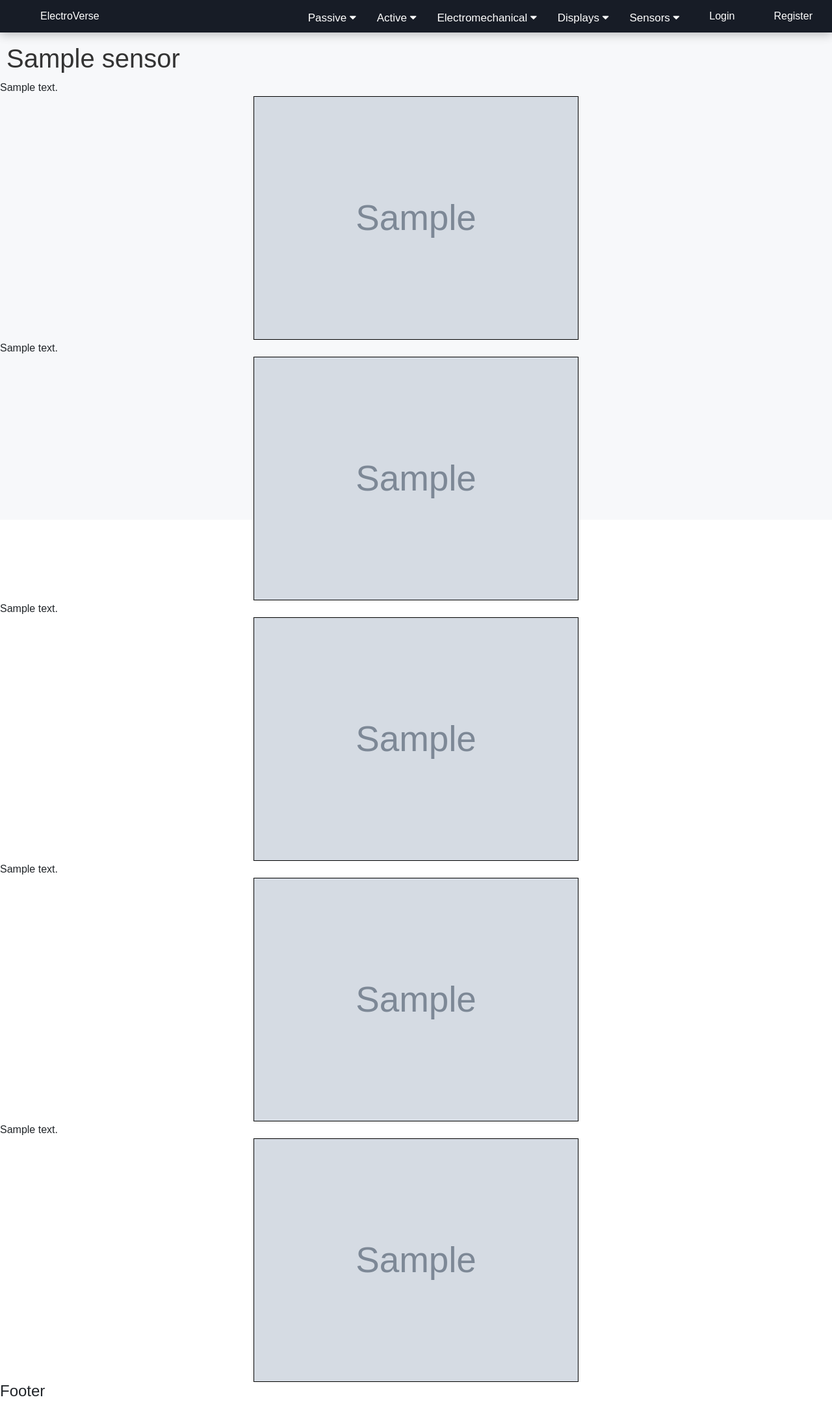
After one commit to Yyuichiii/ElectroVerse, a Django app: a page that uses Accounts/templates/Accounts/base.html in a window 1280 px wide. The commit adds this page. Shown: the whole page at 65% size. Run offline with Django 5.2, Linux system fonts and the light colour scheme; tables that the repository leaves empty hold one stand-in row (values such as "Sample post"); grey boxes marked "Sample" are stand-in pictures.

Commit message:
Added model for Electromechanical,Display and Sensor

```diff
--- a/Accounts/templates/Accounts/base.html
+++ b/Accounts/templates/Accounts/base.html
@@ -49,11 +49,11 @@
                 <button class="dropbtn" style="font-size:24.4px;margin-top:2px;">Electromechanical <i
                         class="fa fa-caret-down"></i></button>
                 <div class="dropdown-content">
-                    <a href="#">Relays</a>
-                    <a href="#">Switches</a>
-                    <a href="#">Motors</a>
-                    <a href="#">Solenoids</a>
-                    <a href="#">Fans & Blowers</a>
+                    <a href="{% url 'Electromechanical' type='Relay' %}">Relays</a>
+                    <a href="{% url 'Electromechanical' type='Switch' %}">Switches</a>
+                    <a href="{% url 'Electromechanical' type='Motor' %}">Motors</a>
+                    <a href="{% url 'Electromechanical' type='Solenoid' %}">Solenoids</a>
+                    <a href="{% url 'Electromechanical' type='Actuator' %}">Actuators</a>
                 </div>
             </li>
             <!-- Dropdown for Displays -->
@@ -61,22 +61,22 @@
                 <button class="dropbtn" style="font-size:25px;margin-top:2px;">Displays <i
                         class="fa fa-caret-down"></i></button>
                 <div class="dropdown-content">
-                    <a href="#">LCD Display</a>
-                    <a href="#">LED</a>
-                    <a href="#">OLED</a>
-                    <a href="#">TFT</a>
-                    <a href="#">TouchScreen</a>
+                    <a href="{% url 'Display' type='LCD' %}">LCD Display</a>
+                    <a href="{% url 'Display' type='LED' %}">LED</a>
+                    <a href="{% url 'Display' type='OLED' %}">OLED</a>
+                    <a href="{% url 'Display' type='TFT' %}">TFT</a>
+                    <a href="{% url 'Display' type='TouchScreen' %}">TouchScreen</a>
                 </div>
             </li>
             <!-- Dropdown for Sensors -->
             <li class="dropdown">
                 <button class="dropbtn" style="font-size:25px;">Sensors <i class="fa fa-caret-down"></i></button>
                 <div class="dropdown-content">
-                    <a href="#">Temperature Sensor</a>
-                    <a href="#">Pressure Sensor</a>
-                    <a href="#">Motion Sensor</a>
-                    <a href="#">Light Sensor</a>
-                    <a href="#">Gas Sensor</a>
+                    <a href="{% url 'Sensor' type='Temperature' %}">Temperature Sensor</a>
+                    <a href="{% url 'Sensor' type='Pressure' %}">Pressure Sensor</a>
+                    <a href="{% url 'Sensor' type='Motion' %}">Motion Sensor</a>
+                    <a href="{% url 'Sensor' type='Light' %}">Light Sensor</a>
+                    <a href="{% url 'Sensor' type='Gas' %}">Gas Sensor</a>
                 </div>
             </li>
             {% if not request.user.is_authenticated %}
@@ -134,31 +134,31 @@
             <li class="hideOnMobile dropdown">
                 <button class="dropbtn">Electromechanical <i class="fa fa-caret-down"></i></button>
                 <div class="dropdown-content">
-                    <a href="#">Relays</a>
-                    <a href="#">Switches</a>
-                    <a href="#">Motors</a>
-                    <a href="#">Solenoids</a>
-                    <a href="#">Fans & Blowers</a>
+                    <a href="{% url 'Electromechanical' type='Relay' %}">Relays</a>
+                    <a href="{% url 'Electromechanical' type='Switch' %}">Switches</a>
+                    <a href="{% url 'Electromechanical' type='Motor' %}">Motors</a>
+                    <a href="{% url 'Electromechanical' type='Solenoid' %}">Solenoids</a>
+                    <a href="{% url 'Electromechanical' type='Actuator' %}">Actuators</a>
                 </div>
             </li>
             <li class="hideOnMobile dropdown">
                 <button class="dropbtn">Displays <i class="fa fa-caret-down"></i></button>
                 <div class="dropdown-content">
-                    <a href="#">LCD Display</a>
-                    <a href="#">LED</a>
-                    <a href="#">OLED</a>
-                    <a href="#">TFT</a>
-                    <a href="#">TouchScreen</a>
+                    <a href="{% url 'Display' type='LCD' %}">LCD Display</a>
+                    <a href="{% url 'Display' type='LED' %}">LED</a>
+                    <a href="{% url 'Display' type='OLED' %}">OLED</a>
+                    <a href="{% url 'Display' type='TFT' %}">TFT</a>
+                    <a href="{% url 'Display' type='TouchScreen' %}">TouchScreen</a>
                 </div>
             </li>
             <li class="hideOnMobile dropdown">
                 <button class="dropbtn">Sensors <i class="fa fa-caret-down"></i></button>
                 <div class="dropdown-content">
-                    <a href="#">Temperature Sensor</a>
-                    <a href="#">Pressure Sensor</a>
-                    <a href="#">Motion Sensor</a>
-                    <a href="#">Light Sensor</a>
-                    <a href="#">Gas Sensor</a>
+                    <a href="{% url 'Sensor' type='Temperature' %}">Temperature Sensor</a>
+                    <a href="{% url 'Sensor' type='Pressure' %}">Pressure Sensor</a>
+                    <a href="{% url 'Sensor' type='Motion' %}">Motion Sensor</a>
+                    <a href="{% url 'Sensor' type='Light' %}">Light Sensor</a>
+                    <a href="{% url 'Sensor' type='Gas' %}">Gas Sensor</a>
                 </div>
             </li>
             {% if not request.user.is_authenticated %}
--- a/Components/models.py
+++ b/Components/models.py
@@ -31,3 +31,53 @@ class Active(models.Model):
 
     def __str__(self):
         return self.type
+
+class BaseComponents(models.Model):
+    type=models.CharField(max_length=20,unique=True)
+    heading = models.CharField(max_length=100)
+    content1 = models.TextField(blank=True)
+    content2 = models.TextField(blank=True)
+    content3 = models.TextField(blank=True)
+    content4 = models.TextField(blank=True)
+    content5 = models.TextField(blank=True)
+
+    def __str__(self):
+        return self.type
+
+    class Meta:
+        abstract = True
+
+
+class Electromechanical(BaseComponents):
+    background_image = models.ImageField(upload_to='Electromechanical/',blank=True)
+    image1 = models.ImageField(upload_to='Electromechanical/',blank=True)
+    image2 = models.ImageField(upload_to='Electromechanical/',blank=True)
+    image3 = models.ImageField(upload_to='Electromechanical/',blank=True)
+    image4 = models.ImageField(upload_to='Electromechanical/',blank=True)
+    image5 = models.ImageField(upload_to='Electromechanical/',blank=True)
+
+    def __str__(self):
+        return self.type
+
+class Display(BaseComponents):
+    background_image = models.ImageField(upload_to='Display/',blank=True)
+    image1 = models.ImageField(upload_to='Display/',blank=True)
+    image2 = models.ImageField(upload_to='Display/',blank=True)
+    image3 = models.ImageField(upload_to='Display/',blank=True)
+    image4 = models.ImageField(upload_to='Display/',blank=True)
+    image5 = models.ImageField(upload_to='Display/',blank=True)
+
+    def __str__(self):
+        return self.type
+
+
+class Sensor(BaseComponents):
+    background_image = models.ImageField(upload_to='Sensor/',blank=True)
+    image1 = models.ImageField(upload_to='Sensor/',blank=True)
+    image2 = models.ImageField(upload_to='Sensor/',blank=True)
+    image3 = models.ImageField(upload_to='Sensor/',blank=True)
+    image4 = models.ImageField(upload_to='Sensor/',blank=True)
+    image5 = models.ImageField(upload_to='Sensor/',blank=True)
+
+    def __str__(self):
+        return self.type
--- /dev/null
+++ b/Components/templates/Components/Electromechanical.html
@@ -0,0 +1,96 @@
+{% extends 'Accounts/base.html' %}
+{% load static %}
+
+{% block title %}
+  {{component.heading}}
+{% endblock title %}
+
+{% block style_container %}
+  <style>
+    body {
+      font-family: "Arial", sans-serif;
+      line-height: 1.6;
+    }
+
+    body::before {
+      content: "";
+      position: fixed;
+      top: 0;
+      left: 0;
+      width: 100%;
+      height: 100%;
+      background-image: url('{{ component.background_image.url }}');
+      background-size: cover;
+      background-position: center;
+      background-repeat: no-repeat;
+      opacity: 0.2;
+      z-index: -1;
+    }
+
+    h1, h2, h3 {
+      color: #333;
+      margin-left: 10px;
+    }
+
+    p {
+      margin-bottom: 15px;
+      margin-left: 10px;
+    }
+
+    img {
+      max-width: 100%;
+      height: auto;
+      display: block;
+      margin: 0 auto;
+      box-sizing: border-box;
+      border: 1px solid black;
+      width: 100%;
+      max-width: 500px;
+    }
+
+    .transistor-symbol {
+      display: block;
+      margin: 20px auto;
+      max-width: 96%;
+    }
+  </style>
+{% endblock style_container %}
+
+{% block main-content %}
+  <h1>{{component.heading}}</h1>
+  {{component.content1|safe}}
+
+  {% if component.image1 %}
+    <img src="{{ component.image1.url }}" alt="image1" loading="lazy">
+  {% endif %}
+
+  {{component.content2|safe}}
+  {% if component.image2 %}
+    <img src="{{ component.image2.url }}" alt="image2" loading="lazy">
+  {% endif %}
+
+  {{component.content3|safe}}
+  {% if component.image3 %}
+    <img src="{{ component.image3.url }}" alt="image3" loading="lazy">
+  {% endif %}
+
+  {{component.content4|safe}}
+  {% if component.image4 %}
+    <img src="{{ component.image4.url }}" alt="image4" loading="lazy">
+  {% endif %}
+
+  {{component.content5|safe}}
+  {% if component.image5 %}
+    <img src="{{ component.image5.url }}" alt="image5" >
+  {% endif %}
+
+  <script>
+    document.addEventListener("DOMContentLoaded", function() {
+      var images = document.querySelectorAll("img[loading='lazy']");
+      images.forEach(function(img) {
+        img.setAttribute("loading", "lazy");
+      });
+    });
+  </script>
+
+{% endblock main-content %}
--- a/Components/urls.py
+++ b/Components/urls.py
@@ -3,7 +3,7 @@ from . import views
 urlpatterns = [
     path('passive/<str:type>/', views.passive,name='passive'),
     path('active/<str:type>/', views.active,name='active'),
-    # path('register/', views.registration,name='registration'),
-    # path('logout/', views.logout_view,name='logout'),
-
+    path('Electromechanical/<str:type>/', views.electromechanical,name='Electromechanical'),
+    path('Display/<str:type>/', views.display,name='Display'),
+    path('Sensor/<str:type>/', views.sensor,name='Sensor'),
 ]
--- a/Components/views.py
+++ b/Components/views.py
@@ -1,5 +1,5 @@
 from django.shortcuts import render,redirect
-from .models import Passive,Active
+from .models import Passive,Active,Electromechanical,Display,Sensor
 
 # Create your views here.
 def passive(request,type):
@@ -20,3 +20,29 @@ def active(request,type):
 
     except:
         return redirect('home')
+
+
+def electromechanical(request,type):
+    try:
+        component=Electromechanical.objects.get(type=type)
+        return render(request,'Components/Electromechanical.html',{'component':component})
+
+    except:
+        return redirect('home')
+
+def display(request,type):
+    try:
+        component=Display.objects.get(type=type)
+        return render(request,'Components/Electromechanical.html',{'component':component})
+
+    except:
+        return redirect('home')
+
+
+def sensor(request,type):
+    try:
+        component=Sensor.objects.get(type=type)
+        return render(request,'Components/Electromechanical.html',{'component':component})
+
+    except:
+        return redirect('home')
--- a/ElectroVerse/settings.py
+++ b/ElectroVerse/settings.py
@@ -120,7 +120,5 @@ import os
 
 BASE_DIR = os.path.dirname(os.path.dirname(os.path.abspath(__file__)))
 
-# ...
-
 MEDIA_URL = '/media/'
 MEDIA_ROOT = os.path.join(BASE_DIR, 'Components_Images')
--- a/note.txt
+++ b/note.txt
@@ -1,5 +1,6 @@
-types - IC,Thyristor,Diode,Amplifier
-
+types - Relay,Switch,Motor,Solenoid,Actuator
+LCD,LED,OLED,TFT,TouchScreen
+Temperature,Pressure,Motion,Light,Gas
 python manage.py runserver
 
 http://127.0.0.1:8000/admin/
```
Also changed, not shown: Components/admin.py (+29 -1 lines), Components/migrations/0007_electromechanical.py (added), Components/migrations/0008_display.py (added), Components/migrations/0009_sensor.py (added), Components_Images/Electromechanical/Relay_1.jpg (added), Components_Images/Electromechanical/Relay_2.jpg (added), Components_Images/Electromechanical/Relay_3.jpg (added), Components_Images/Electromechanical/Relay_4.jpg (added), Components_Images/Electromechanical/Relay__bg.jpg (added), db.sqlite3.
